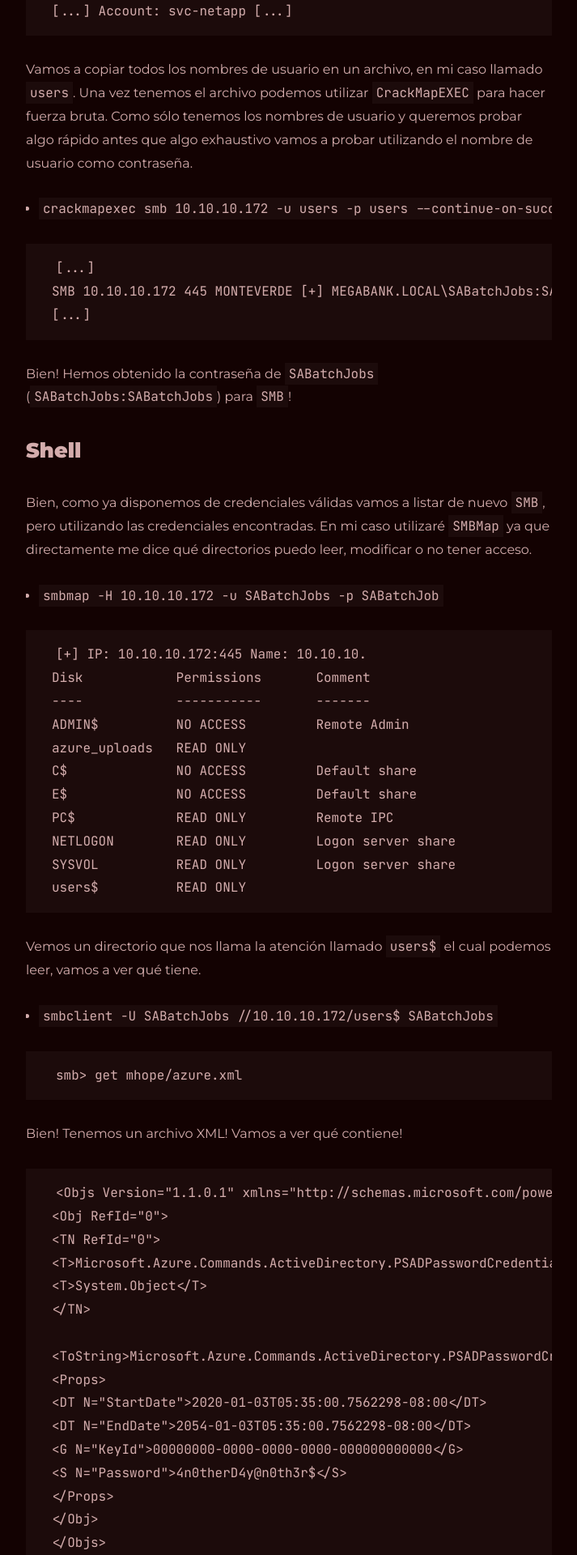
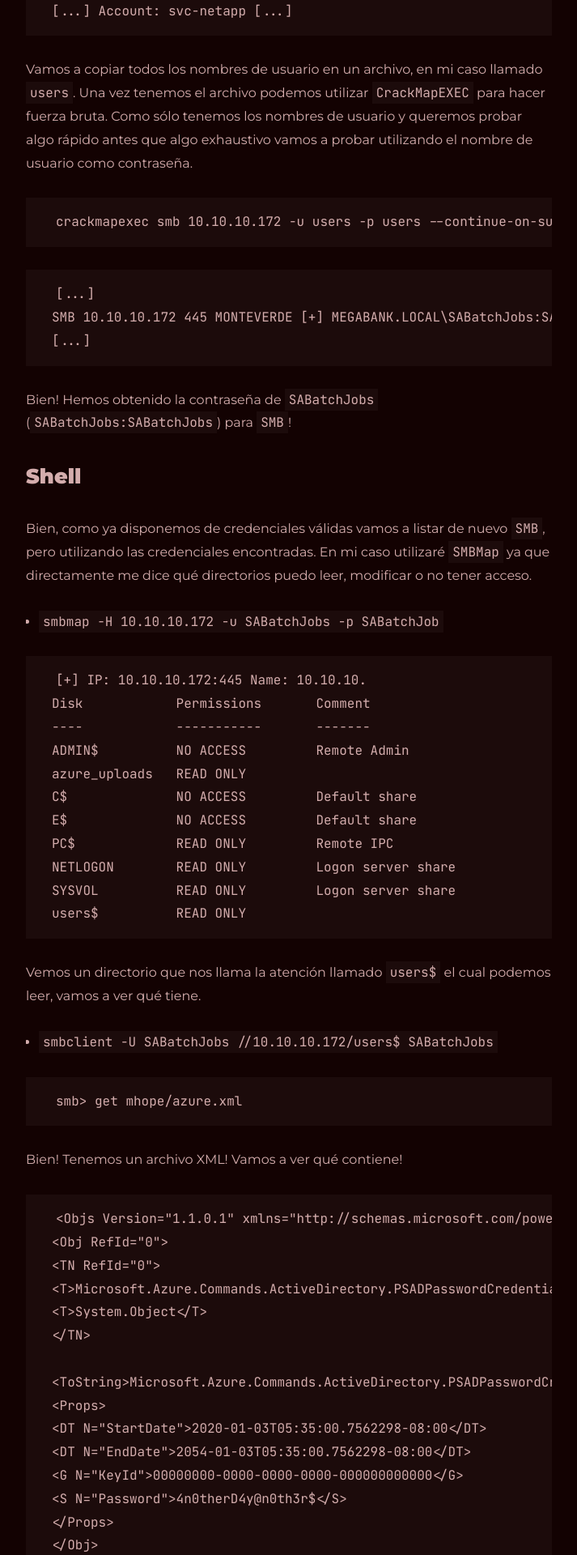
Before and after one commit to BlackCage/BlackCage.github.io, a Jekyll site: the page built from all_collections/_posts/2022-11-18-monteverde-htb.md, in a window 1280 px wide. Shown: the part 1718-3638 px from the top of the page at 81% size, without its empty margins (283-996 px from the left). Built offline with Jekyll 4.4.1, drawn with Linux system fonts in a browser that asks for light colours.

````diff
--- a/all_collections/_posts/2022-11-18-monteverde-htb.md
+++ b/all_collections/_posts/2022-11-18-monteverde-htb.md
@@ -44,7 +44,9 @@ Bien! Vemos que obtenemos una conexión! Vamos a desplegar información con el c
 
 Vamos a copiar todos los nombres de usuario en un archivo, en mi caso llamado `users`. Una vez tenemos el archivo podemos utilizar `CrackMapEXEC` para hacer fuerza bruta. Como sólo tenemos los nombres de usuario y queremos probar algo rápido antes que algo exhaustivo vamos a probar utilizando el nombre de usuario como contraseña.
 
-- `crackmapexec smb 10.10.10.172 -u users -p users --continue-on-success`
+```
+crackmapexec smb 10.10.10.172 -u users -p users --continue-on-success
+```
 
 ```
 [...]
````
